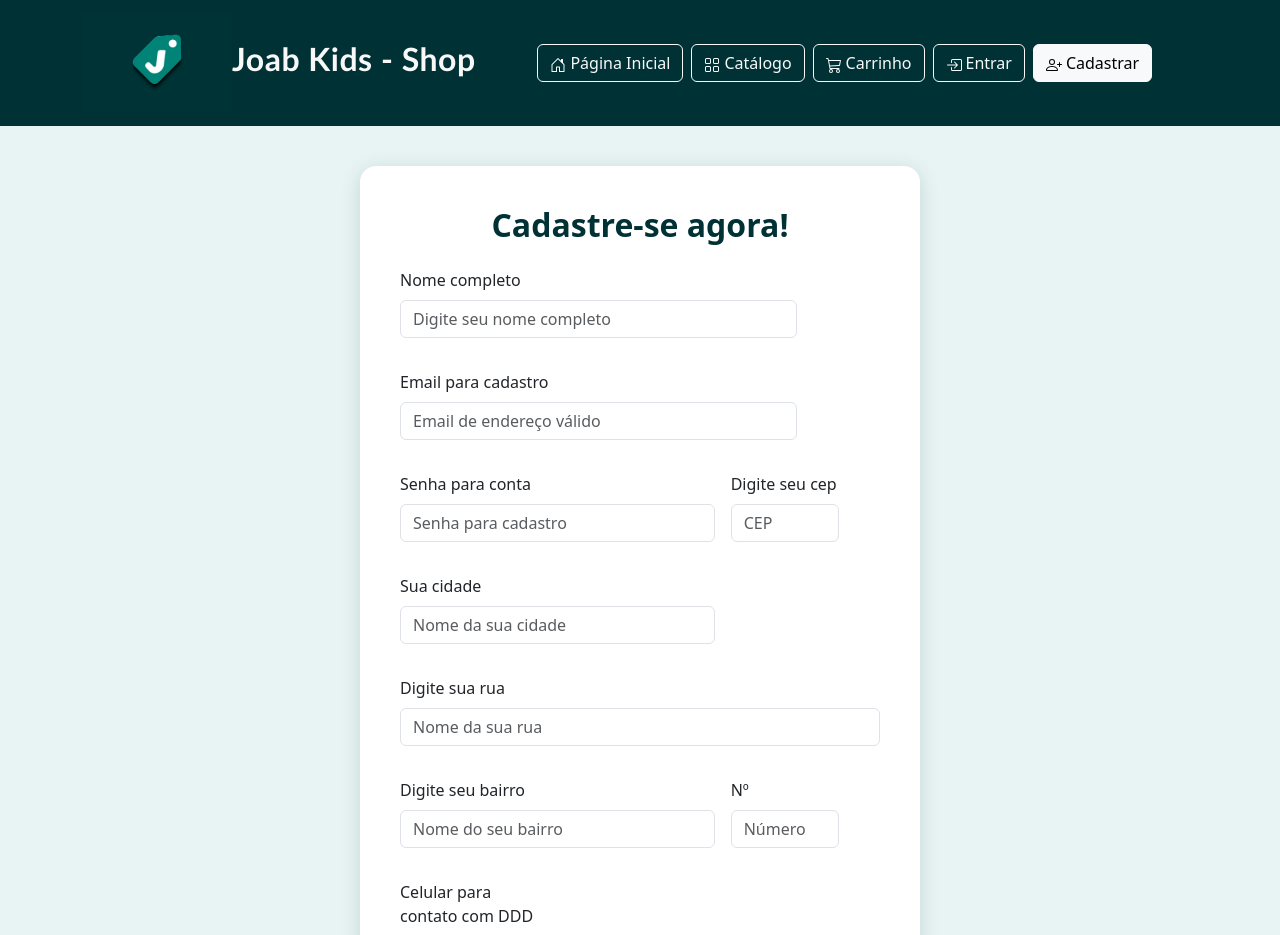
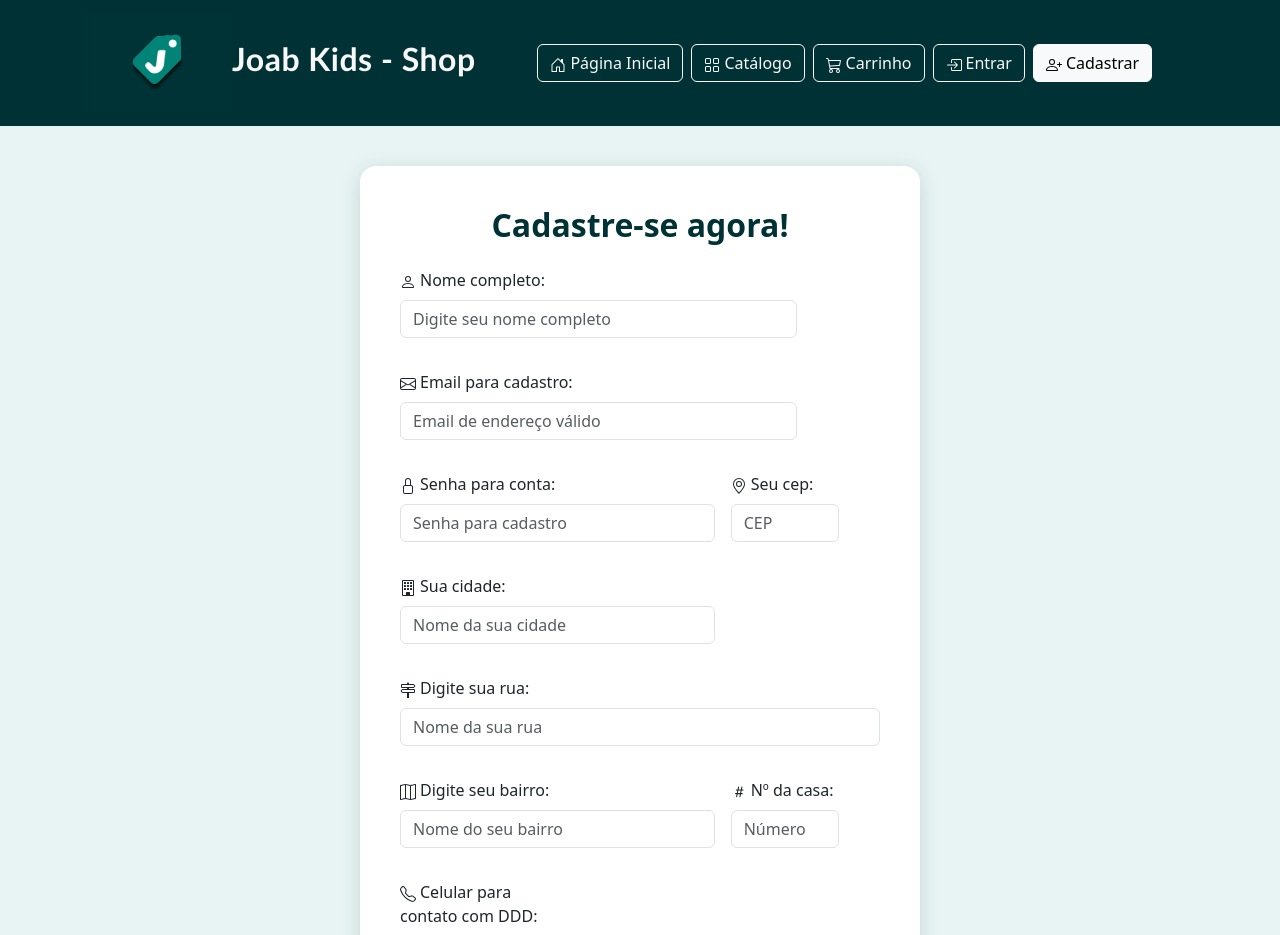
Before and after one commit to lefitano/JoabKids-Market, a React app in the folder frontend/: page /cadastro in a window 1280 px wide. Shown: the top 935 px of the page. Built offline with nearby package versions, Linux system fonts and the light colour scheme; the HTML template or start-up script is replaced by a standard one.

Commit message:
adicionando icone da biblioteca react-icons para o cadastro.jsx e login.jsx

```diff
--- a/frontend/src/pages/Cadastro.jsx
+++ b/frontend/src/pages/Cadastro.jsx
@@ -2,6 +2,7 @@ import Button from 'react-bootstrap/Button';
 import Col from 'react-bootstrap/Col';
 import Form from 'react-bootstrap/Form';
 import Row from 'react-bootstrap/Row';
+import { BsPerson, BsEnvelope, BsLock, BsGeoAlt, BsBuilding, BsSignpost2, BsMap, BsHash, BsTelephone } from 'react-icons/bs';
 import {useState} from 'react';
 import {Link, useNavigate} from 'react-router-dom';
 import '../css/Cadastro.css';
@@ -42,55 +43,55 @@ export default function Cadastro(){
                     <Row className="g-3">
                         <Col xs={12} sm={10}>
                     <Form.Group className="mb-3" controlId="nomeCadastro">
-                        <Form.Label>Nome completo</Form.Label>
+                        <Form.Label><BsPerson className="me-1" />Nome completo:</Form.Label>
                         <Form.Control type="text" value={nome} onChange={(e) => setNome(e.target.value)} placeholder="Digite seu nome completo"></Form.Control>
                     </Form.Group>
                         </Col>
                         <Col xs={12} sm={10}>
                     <Form.Group className="mb-3" controlId='FormEmailCadastro'>
-                        <Form.Label>Email para cadastro</Form.Label>
+                        <Form.Label><BsEnvelope className="me-1" />Email para cadastro:</Form.Label>
                         <Form.Control type="email" value={emailCadastro} onChange={(e) => setEmailCadastro(e.target.value)} placeholder="Email de endereço válido"></Form.Control>
                     </Form.Group>
                     </Col>
                     <Col xs={12} sm={8}>
                     <Form.Group className="mb-3" controlId='FormSenhaCadastro'>
-                        <Form.Label>Senha para conta</Form.Label>
+                        <Form.Label><BsLock className="me-1" />Senha para conta:</Form.Label>
                         <Form.Control type="password" value={senhaCadastro} onChange={(e) => setSenhaCadastro(e.target.value)} placeholder="Senha para cadastro"></Form.Control>
                     </Form.Group>
                     </Col>
                     <Col xs={12} sm={3}>
                     <Form.Group className="mb-3" controlId='cep'>
-                        <Form.Label>Digite seu cep</Form.Label>
+                        <Form.Label><BsGeoAlt className="me-1" />Seu cep:</Form.Label>
                         <Form.Control type="text" value={cep} onChange={(e)=> setCep(e.target.value)} placeholder="CEP"></Form.Control>
                     </Form.Group>
                     </Col>
                     <Col xs={12} sm={8}>
                     <Form.Group className="mb-3" controlId='cidade'>
-                        <Form.Label>Sua cidade</Form.Label>
+                        <Form.Label><BsBuilding className="me-1" />Sua cidade:</Form.Label>
                         <Form.Control type="text" value={cidade} onChange={(e)=> setCidade(e.target.value)} placeholder="Nome da sua cidade"></Form.Control>
                     </Form.Group>
                     </Col>
                     <Col xs={12} sm={12}>
                     <Form.Group className="mb-3" controlId='rua'>
-                        <Form.Label>Digite sua rua</Form.Label>
+                        <Form.Label><BsSignpost2 className="me-1" />Digite sua rua:</Form.Label>
                         <Form.Control type="text" value={rua} onChange={(e)=> setRua(e.target.value)} placeholder="Nome da sua rua"></Form.Control>
                     </Form.Group>
                     </Col>
                     <Col xs={12} sm={8}>
                     <Form.Group className="mb-3" controlId='bairro'>
-                        <Form.Label>Digite seu bairro</Form.Label>
+                        <Form.Label><BsMap className="me-1" />Digite seu bairro:</Form.Label>
                         <Form.Control type="text" value={bairro} onChange={(e)=> setBairro(e.target.value)} placeholder="Nome do seu bairro"></Form.Control>
                     </Form.Group>
                     </Col>
                     <Col xs={12} sm={3}>
                     <Form.Group className="mb-3" controlId='numero'>
-                        <Form.Label>Nº</Form.Label>
+                        <Form.Label><BsHash className="me-1" />Nº da casa:</Form.Label>
                         <Form.Control type="text" value={numero} onChange={(e)=> setNumero(e.target.value)} placeholder="Número"></Form.Control>
                     </Form.Group>
                     </Col>
                     <Col xs={12} sm={4}>
                     <Form.Group className="mb-3" controlId='numeroTelefone'>
-                        <Form.Label>Celular para contato com DDD</Form.Label>
+                        <Form.Label><BsTelephone className="me-1" />Celular para contato com DDD:</Form.Label>
                         <Form.Control type="tel" value={numeroTelefone} onChange={(e)=> setNumeroTel(e.target.value)} placeholder="(DDD) + Número"></Form.Control>
                     </Form.Group>
                     </Col>
--- a/frontend/src/pages/Login.jsx
+++ b/frontend/src/pages/Login.jsx
@@ -1,6 +1,6 @@
 import Button from 'react-bootstrap/Button';
 import Form from 'react-bootstrap/Form';
-import { BsShieldExclamation } from "react-icons/bs"; //tentando usar ainda.
+import { BsEnvelope, BsLock } from "react-icons/bs";
 import {useState} from 'react';
 import {Link, useNavigate} from 'react-router-dom';
 import  '../css/Login.css';
@@ -28,12 +28,12 @@ export default function Login(){
                 {erro && <p className="ErroForm">{erro}</p>}
                 <Form onSubmit={handleSubmit}>
                     <Form.Group className="mb-3" controlId="formBasicEmail">
-                        <Form.Label>Email cadastrado:</Form.Label>
+                        <Form.Label><BsEnvelope className="me-1" />Email cadastrado:</Form.Label>
                         <Form.Control type="email" value={email} onChange={(e) => setEmail(e.target.value)} placeholder="Email" />
                     </Form.Group>
 
                     <Form.Group className="mb-3" controlId="formBasicPassword">
-                        <Form.Label>Digite sua senha:</Form.Label>
+                        <Form.Label><BsLock className="me-1" />Digite sua senha:</Form.Label>
                         <Form.Control type="password" value={senha} onChange={(e) => setSenha(e.target.value)} placeholder="Senha" />
                     </Form.Group>
                     <Button variant="primary" type="submit">
```
